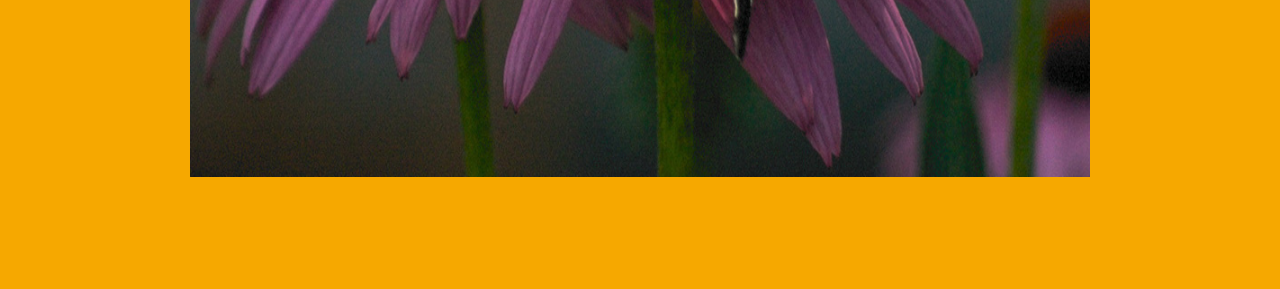
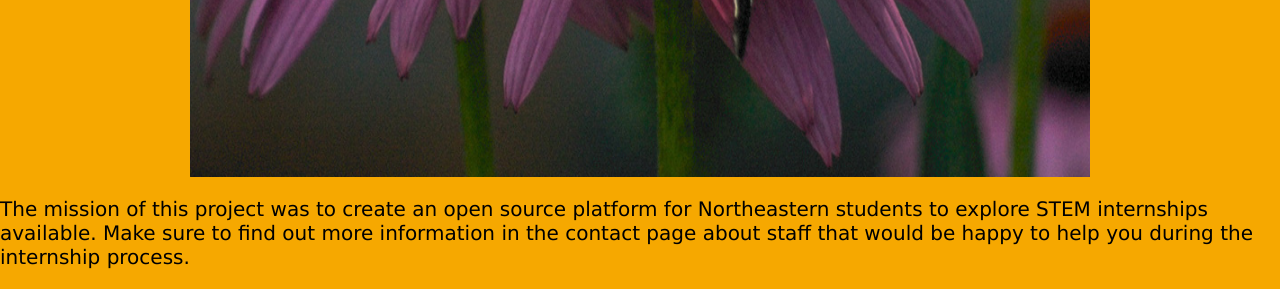
Before and after one commit to sergiolr2201/First-Repo, a Python web app: template Template/FCD_Home.html in a window 1280 px wide. Shown: the part 700-989 px from the top of the page. Before the commit the page ends 877 px from the top, so only its background shows below. Run offline with Jinja, Linux system fonts and the light colour scheme; the template is opened without the code that fills it, so the values that code supplies are empty.

Commit message:
added text

```diff
--- a/Template/FCD_Home.html
+++ b/Template/FCD_Home.html
@@ -15,5 +15,5 @@
     <img src="static/visual-reverse-image-search-v2_intro.jpg"
     alt="Butterfly"
     style="width:900px;height:700px; style=center">
-
+		<p> The mission of this project was to create an open source platform for Northeastern students to explore STEM internships available. Make sure to find out more information in the contact page about staff that would be happy to help you during the internship process. </p>
 </body>
--- a/static/FCD_Home.css
+++ b/static/FCD_Home.css
@@ -170,3 +170,8 @@ p, ul, ol{
   background-color: #004a98;
   color: white;
 }
+
+p{
+	font-size: 15pt;
+
+}
```
